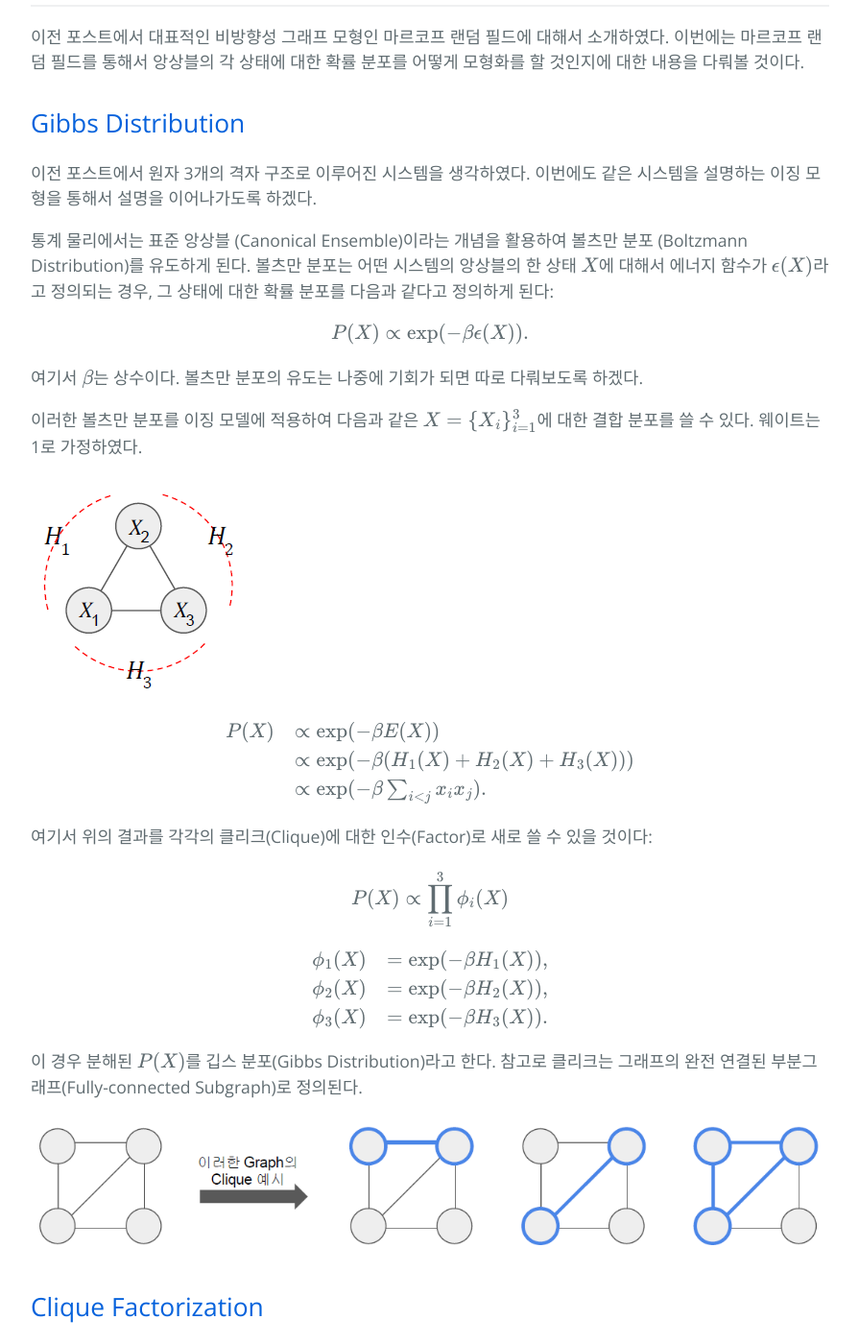
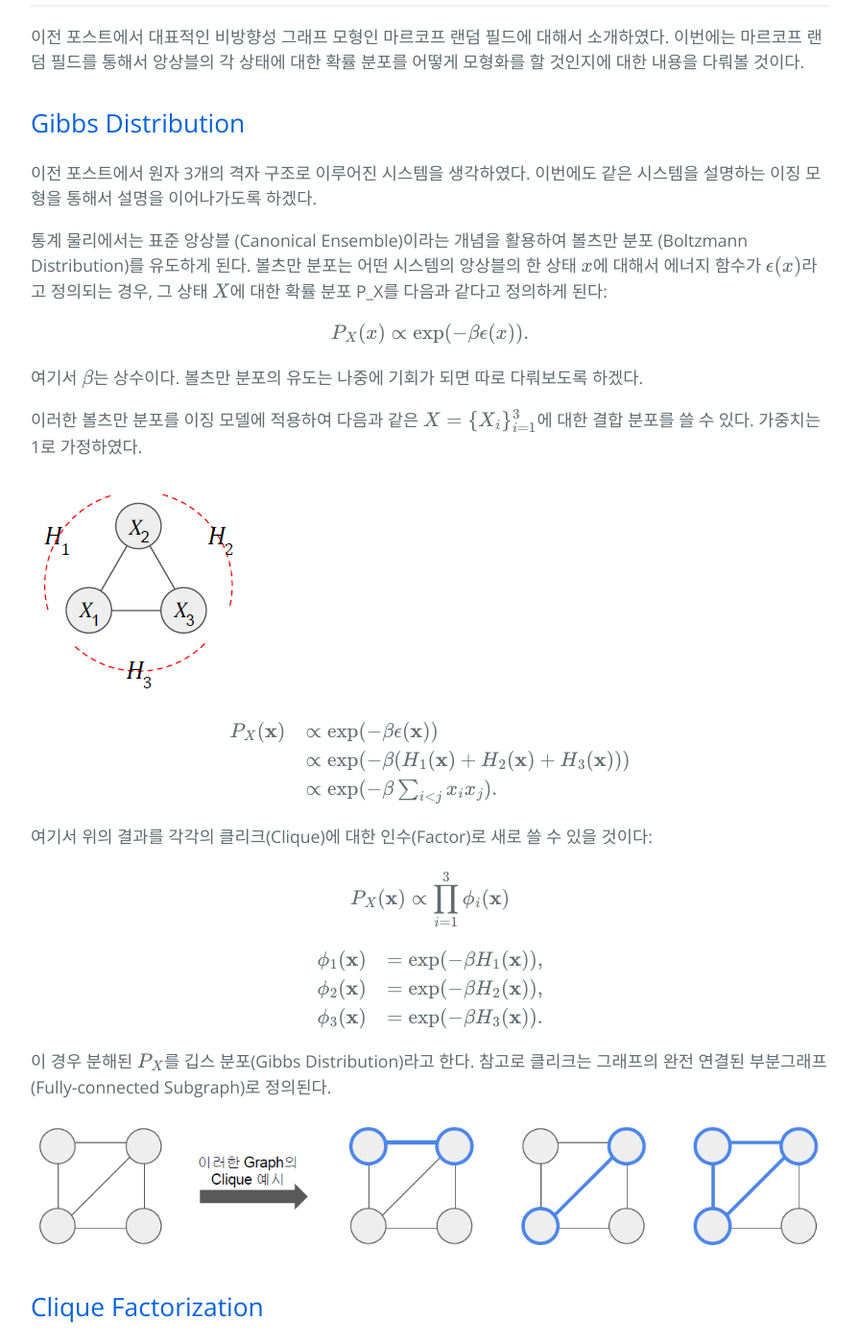
Before and after one commit to hcnoh/hcnoh.github.io, a Jekyll site: the page built from _posts/2020-03-01-graphical-model-03.md, in a window 1280 px wide and 1400 px high, scrolled down 560 px. Shown: the whole window at 96% size, without its empty margins (192-1087 px from the left). Built offline with Jekyll 4.4.1, drawn with Linux system fonts in a browser that asks for light colours; formulas are drawn with MathJax 3; comment, search, counter and statistics services are not loaded; some of the changed text lies outside the part shown.

Commit message:
modified a some misstypos.

```diff
--- a/_posts/2020-03-01-graphical-model-03.md
+++ b/_posts/2020-03-01-graphical-model-03.md
@@ -21,23 +21,23 @@ permalink: /2020-03-01-graphical-model-03
 ## Gibbs Distribution
 이전 포스트에서 원자 3개의 격자 구조로 이루어진 시스템을 생각하였다. 이번에도 같은 시스템을 설명하는 이징 모형을 통해서 설명을 이어나가도록 하겠다.
 
-통계 물리에서는 표준 앙상블 (Canonical Ensemble)이라는 개념을 활용하여 볼츠만 분포 (Boltzmann Distribution)를 유도하게 된다. 볼츠만 분포는 어떤 시스템의 앙상블의 한 상태 $$X$$에 대해서 에너지 함수가 $$\epsilon(X)$$라고 정의되는 경우, 그 상태에 대한 확률 분포를 다음과 같다고 정의하게 된다:
+통계 물리에서는 표준 앙상블 (Canonical Ensemble)이라는 개념을 활용하여 볼츠만 분포 (Boltzmann Distribution)를 유도하게 된다. 볼츠만 분포는 어떤 시스템의 앙상블의 한 상태 $$x$$에 대해서 에너지 함수가 $$\epsilon(x)$$라고 정의되는 경우, 그 상태 $$X$$에 대한 확률 분포 P_X를 다음과 같다고 정의하게 된다:
 
 $$
-P(X) \propto \exp(-\beta \epsilon(X)).
+P_{X}(x) \propto \exp(-\beta \epsilon(x)).
 $$
 
 여기서 $$\beta$$는 상수이다. 볼츠만 분포의 유도는 나중에 기회가 되면 따로 다뤄보도록 하겠다.
 
-이러한 볼츠만 분포를 이징 모델에 적용하여 다음과 같은 $$X=\{X_i \}_{i=1}^3$$에 대한 결합 분포를 쓸 수 있다. 웨이트는 1로 가정하였다.
+이러한 볼츠만 분포를 이징 모델에 적용하여 다음과 같은 $$X=\{X_i \}_{i=1}^3$$에 대한 결합 분포를 쓸 수 있다. 가중치는 1로 가정하였다.
 
 ![](/assets/img/2020-01-26-graphical-model-02/2020-01-26-graphical-model-02_2020-01-26-10-58-56.png)
 
 $$
 \begin{array}{rl}
-P(X)
-& \propto \exp(-\beta E(X)) \\
-& \propto \exp(-\beta (H_1(X) + H_2(X) + H_3(X))) \\
+P_{X}(\mathbf{x})
+& \propto \exp(-\beta \epsilon(\mathbf{x})) \\
+& \propto \exp(-\beta (H_1(\mathbf{x}) + H_2(\mathbf{x}) + H_3(\mathbf{x}))) \\
 & \propto \exp(-\beta \sum_{i<j}x_i x_j).
 \end{array}
 $$
@@ -45,18 +45,18 @@ $$
 여기서 위의 결과를 각각의 클리크(Clique)에 대한 인수(Factor)로 새로 쓸 수 있을 것이다:
 
 $$
-P(X) \propto \prod_{i=1}^3 \phi_i(X)
+P_{X}(\mathbf{x}) \propto \prod_{i=1}^3 \phi_i(\mathbf{x})
 $$
 
 $$
 \begin{array}{rl}
-\phi_1(X) & = \exp(-\beta H_1(X)), \\
-\phi_2(X) & = \exp(-\beta H_2(X)), \\
-\phi_3(X) & = \exp(-\beta H_3(X)). \\
+\phi_1(\mathbf{x}) & = \exp(-\beta H_1(\mathbf{x})), \\
+\phi_2(\mathbf{x}) & = \exp(-\beta H_2(\mathbf{x})), \\
+\phi_3(\mathbf{x}) & = \exp(-\beta H_3(\mathbf{x})). \\
 \end{array}
 $$
 
-이 경우 분해된 $$P(X)$$를 깁스 분포(Gibbs Distribution)라고 한다. 참고로 클리크는 그래프의 완전 연결된 부분그래프(Fully-connected Subgraph)로 정의된다.
+이 경우 분해된 $$P_X$$를 깁스 분포(Gibbs Distribution)라고 한다. 참고로 클리크는 그래프의 완전 연결된 부분그래프(Fully-connected Subgraph)로 정의된다.
 
 ![](/assets/img/2020-01-26-graphical-model-02/2020-01-26-graphical-model-02_2020-01-26-11-02-11.png)
 
@@ -64,11 +64,12 @@ $$
 위와 같은 방식의 분해 방식을 클리크 분해 (Clique Factorization)라고 한다. 즉, 클리크에 대한 인수들의 곱으로 결합 분포를 매개변수화(Parameterization)하겠다는 의도이다.
 
 클리크 분해의 정의는 다음과 같다:
-- 주어진 랜덤 변수들 $$X=\{X_1, \cdots, X_N \}$$이 비방향성 그래프 $$G$$에 대해서 마르코프 랜덤 필드를 형성할때 $$X$$의 결합 분포 $$P(X)$$는 $$G$$의 클리크 집합 $$C_G$$와 그에 대한 인수 집합 $$\Phi=\{\phi_c(X_c) \}_{c\in C_G}$$을 통해서 $$P_{\Phi}$$로 매개변수화할 수 있다:
+- 주어진 랜덤 변수들 $$X=\{X_1, \cdots, X_N \}$$이 비방향성 그래프 $$G$$에 대해서 마르코프 랜덤 필드를 형성할때 $$X$$의 결합 분포 $$P_X$$는 $$G$$의 클리크 집합 $$C_G$$와 그에 대한 인수 집합 $$\Phi=\{\phi_c(\mathbf{x}_c) \}_{c\in C_G}$$을 통해서 $$P_X(\mathbf{x};\Phi)$$로 매개변수화할 수 있다:
 
 $$
-P_{\Phi}(X) \propto \prod_{c \in C_G} \phi_c (C_i)
+P_X(\mathbf{x};\Phi) \propto \prod_{c \in C_G} \phi_c (\mathbf{x}_c).
 $$
+여기서 $$\mathbf{x}_c$$는 클리크 $$c$$에 대한 짜임새(Configuration)이다.
 
 물론 모형이 주어져있는 상태라면 주어진 인수를 이용하여 결합 분포를 분해하면 상관없지만, 모형을 추정하기를 원하던가 모형을 정확히 알 수 없는 상황이라면 클리크 분해는 좋은 분해 방법이 될 수 있다.
 
```
Also changed, not shown: _posts/2020-01-26-graphical-model-02.md (+3 -3 lines).
